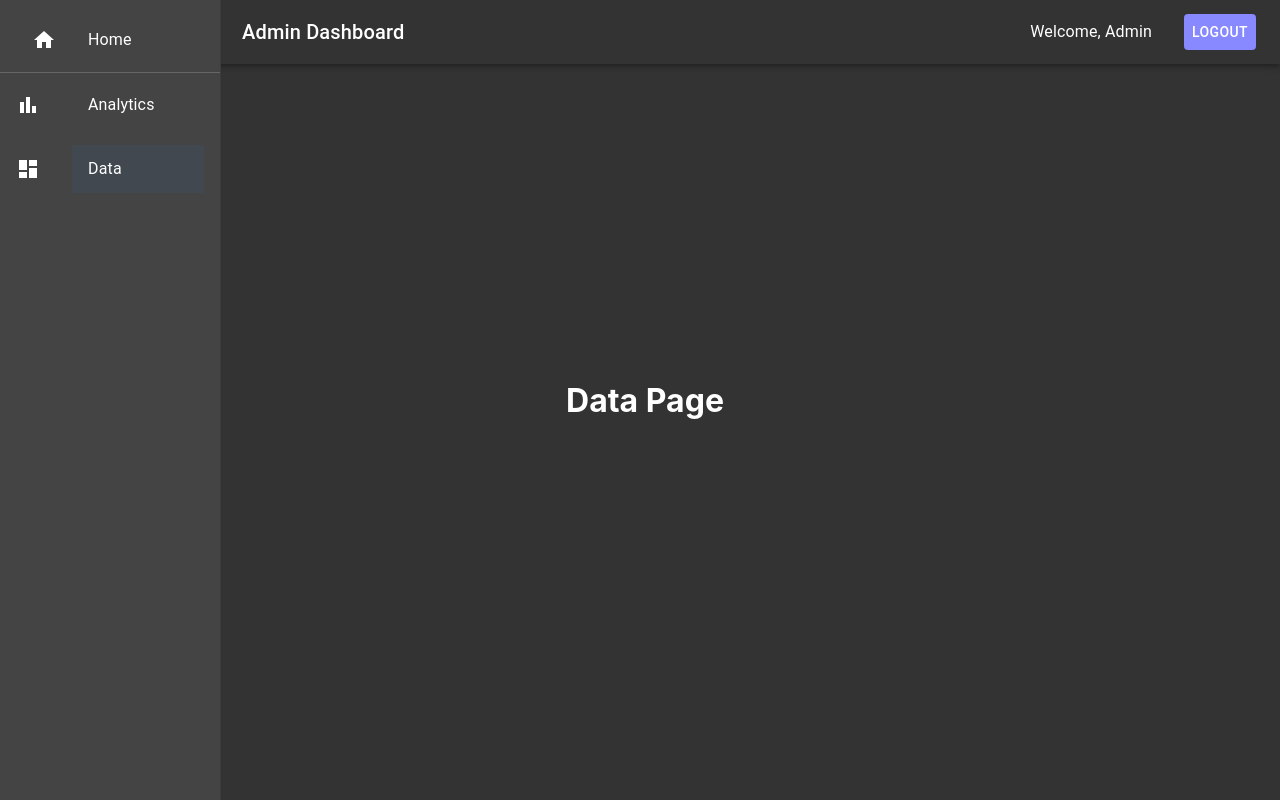
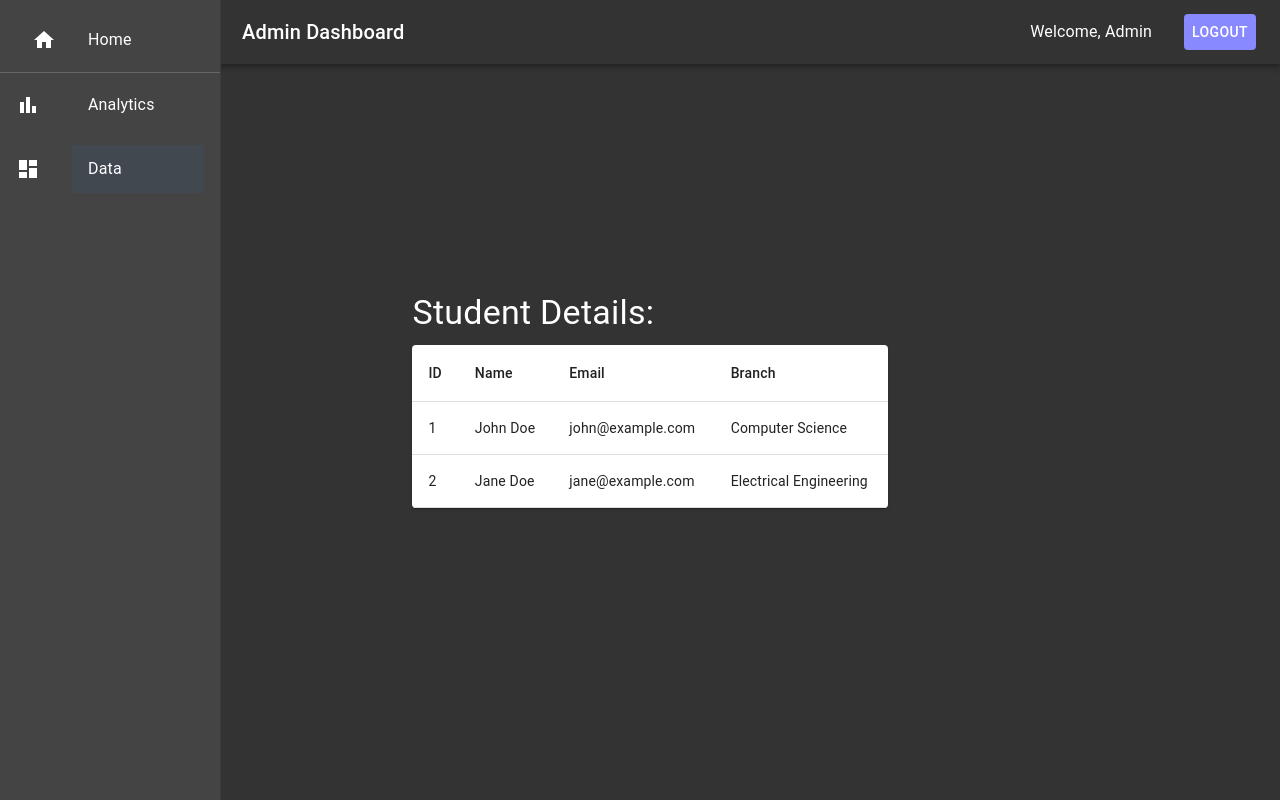
Before and after one commit to sujit-shrc/fullstack-dev-challenge, a React (Vite) app in the folder frontend/: page /admin/data in a window 1280 px wide. Built offline with nearby package versions, Linux system fonts and the light colour scheme.

Commit message:
admin dashboard ui with sample data

```diff
--- a/frontend/package.json
+++ b/frontend/package.json
@@ -16,9 +16,12 @@
     "@mui/material": "^5.14.15",
     "@mui/system": "^5.14.15",
     "@types/material-ui": "^0.21.13",
+    "chart.js": "^4.4.0",
     "react": "^18.2.0",
+    "react-chartjs-2": "^5.2.0",
     "react-dom": "^18.2.0",
-    "react-router-dom": "^6.17.0"
+    "react-router-dom": "^6.17.0",
+    "recharts": "^2.9.0"
   },
   "devDependencies": {
     "@types/react": "^18.2.15",
--- a/frontend/src/components/Admin/Analytics.tsx
+++ b/frontend/src/components/Admin/Analytics.tsx
@@ -1,7 +1,52 @@
-import { Typography } from '@mui/material';
+
+import React from 'react';
+import { BarChart, Bar, XAxis, YAxis, CartesianGrid, Tooltip, Legend, ResponsiveContainer } from 'recharts';
+
+// Sample data
+const data = [
+  { name: 'Student 1', branch: 'Computer Science', course: 'B.Tech' },
+  { name: 'Student 2', branch: 'Electrical Engineering', course: 'B.Tech' },
+  { name: 'Student 3', branch: 'Mechanical Engineering', course: 'B.Tech' },
+  { name: 'Student 1', branch: 'Computer Science', course: 'B.Tech' },
+  { name: 'Student 2', branch: 'Electrical Engineering', course: 'B.Tech' },
+  { name: 'Student 3', branch: 'Mechanical Engineering', course: 'B.Tech' },
+  { name: 'Student 1', branch: 'Computer Science', course: 'B.Tech' },
+  { name: 'Student 2', branch: 'Mechanical Engineering', course: 'B.Tech' },
+  { name: 'Student 3', branch: 'Mechanical Engineering', course: 'B.Tech' },
+  { name: 'Student 1', branch: 'Mechanical Engineering', course: 'B.Tech' },
+  { name: 'Student 2', branch: 'Mechanical Engineering', course: 'B.Tech' },
+  { name: 'Student 3', branch: 'Civil Engineering', course: 'B.Tech' },
+];
 
 const Analytics: React.FC = () => {
-    return <Typography variant="h4">Analytics page</Typography>;
-}
+  const branchData = data.reduce((acc, entry) => {
+    acc[entry.branch] = (acc[entry.branch] || 0) + 1;
+    return acc;
+  }, {} as Record<string, number>);
+
+  const chartData = Object.keys(branchData).map((branch) => ({
+    branch,
+    students: branchData[branch],
+  }));
+
+  return (
+    <div>
+      <h2>Student Analytics</h2>
+      <ResponsiveContainer width={700} height={400}>
+        <BarChart
+          data={chartData}
+          margin={{ top: 20, right: 30, left: 20, bottom: 5 }}
+        >
+          <CartesianGrid strokeDasharray="3 3" />
+          <XAxis dataKey="branch" />
+          <YAxis />
+          <Tooltip />
+          <Legend />
+          <Bar dataKey="students" fill="#8884d8" />
+        </BarChart>
+      </ResponsiveContainer>
+    </div>
+  );
+};
 
 export default Analytics;
--- a/frontend/src/components/Admin/Data.tsx
+++ b/frontend/src/components/Admin/Data.tsx
@@ -1,10 +1,72 @@
+import { useState, useEffect } from 'react';
+import { Table, TableContainer, TableHead, TableRow, TableCell, TableBody, Paper, Typography, CircularProgress, styled } from '@mui/material';
+
+const LoadingContainer = styled('div')({
+  display: 'flex',
+  alignItems: 'center',
+  justifyContent: 'center',
+  height: '200px',
+});
+
+interface Student {
+  id: number;
+  name: string;
+  email: string;
+  branch: string;
+}
+
+const dummyData: Student[] = [
+  { id: 1, name: 'John Doe', email: 'john@example.com', branch: 'Computer Science' },
+  { id: 2, name: 'Jane Doe', email: 'jane@example.com', branch: 'Electrical Engineering' },
+];
 
 const Data: React.FC = () => {
+  const [students, setStudents] = useState<Student[]>(dummyData);
+  const [loading, setLoading] = useState(false);
+
+  useEffect(() => {
+
+    setLoading(true);
+    setTimeout(() => {
+      setStudents(dummyData);
+      setLoading(false);
+    }, 1000);
+  }, []);
 
   return (
-    <div>
-      <h1>Data Page</h1>
-    </div>
+    <>
+      <Typography variant="h4" gutterBottom>
+        Student Details:
+      </Typography>
+      {loading ? (
+        <LoadingContainer>
+          <CircularProgress />
+        </LoadingContainer>
+      ) : (
+        <TableContainer component={Paper}>
+          <Table>
+            <TableHead>
+              <TableRow>
+                <TableCell>ID</TableCell>
+                <TableCell>Name</TableCell>
+                <TableCell>Email</TableCell>
+                <TableCell>Branch</TableCell>
+              </TableRow>
+            </TableHead>
+            <TableBody>
+              {students.map((student) => (
+                <TableRow key={student.id}>
+                  <TableCell>{student.id}</TableCell>
+                  <TableCell>{student.name}</TableCell>
+                  <TableCell>{student.email}</TableCell>
+                  <TableCell>{student.branch}</TableCell>
+                </TableRow>
+              ))}
+            </TableBody>
+          </Table>
+        </TableContainer>
+      )}
+    </>
   );
 };
 
```
Also changed, not shown: 1 other file (tests, documents, lock files or other folders).
